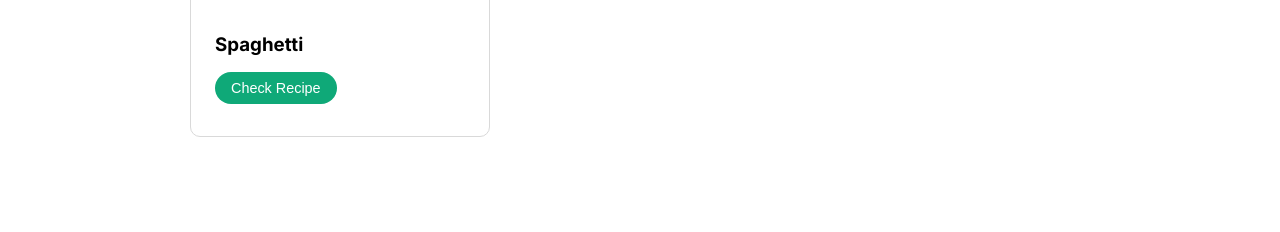
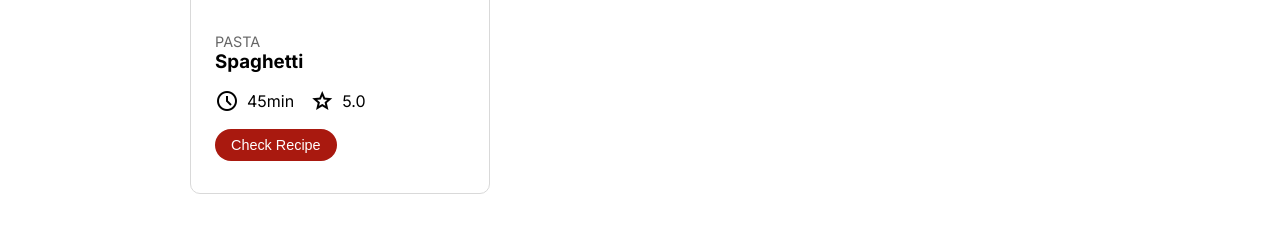
Before and after one commit to nidhiparab/recipedia, a website built with Vite: page index.html in a window 1280 px wide. Shown: the part 746-978 px from the top of the page. Built offline with nearby package versions, Linux system fonts and the light colour scheme.

Commit message:
added more info to recipe card

```diff
--- a/index.html
+++ b/index.html
@@ -6,6 +6,7 @@
   <meta name="viewport" content="width=device-width, initial-scale=1.0" />
   <title>Recipedia</title>
   <link rel="stylesheet" href="style.css" />
+  <link rel="stylesheet" href="https://fonts.googleapis.com/css2?family=Material+Symbols+Outlined:opsz,wght,FILL,GRAD@20..48,100..700,0..1,-50..200" />
 </head>
 <body>
   <div class="banner">
@@ -25,7 +26,18 @@
             alt=""
             class="recipe-card-image" />
         <div class="recipe-card-body">
-          <h3 class="recipe-card-title">Spaghetti</h3>
+          <h4 class="recipe-card-category">Pasta</h4>
+          <h3 class="recipe-card-name">Spaghetti</h3>
+          <div class="utils-flex utils-ai-c utils-gap-1">
+            <span class="utils-flex utils-ai-c utils-gap-0-5">
+              <span class="material-symbols-outlined">schedule</span>
+              <time class="recipe-card-preparation-time">45min</time>
+            </span>
+            <span class="utils-flex utils-ai-c utils-gap-0-5">
+              <span class="material-symbols-outlined ">star</span>
+              <div class="recipe-card-rating">5.0</div>
+            </span>
+          </div>
           <button class="button recipe-card-button">Check Recipe</button>
         </div>
       </div>
--- a/style.css
+++ b/style.css
@@ -1,10 +1,11 @@
 @import url('https://fonts.googleapis.com/css2?family=Inter:wght@400;700&display=swap');
 
 :root {
-  --primary: hsl(161, 84%, 36%);
-  --primary-dark: hsl(161, 84%, 26%);
-  --primary-darker: hsl(161, 84%, 16%);
+  --primary: hsl(4, 84%, 36%);
+  --primary-dark: hsl(4, 84%, 26%);
+  --primary-darker: hsl(4, 84%, 16%);
   --on-primary: white;
+
   --light-gray: hsl(0, 0%, 85%);
 }
 
@@ -45,13 +46,13 @@ main {
 }
 
 .banner-title {
+  backdrop-filter: grayscale(1) blur(2px) brightness(0.8);
+  color: white;
+  font-size: 3rem;
+  left: 3rem;
+  padding: 1rem;
   top: 50%;
-  left: 3rem;
-  font-size: 3rem;
   width: 35%;
-  color: white;
-  backdrop-filter: grayscale(1) blur(2px) brightness(0.8);
-  padding: 1rem;
 }
 
 /* Recipe card */
@@ -72,6 +73,17 @@ main {
   padding: 2rem 1.5rem;
 }
 
+.recipe-card-category {
+  text-transform: uppercase;
+  color: hsl(0, 0%, 40%);
+  font-weight: 300;
+  font-size: 0.9rem;
+}
+
+.recipe-card-name {
+  margin-bottom: 1rem;
+}
+
 .recipe-card-button {
   margin-top: 1rem;
 }
@@ -79,17 +91,17 @@ main {
 /* Button */
 
 .button {
+  background: var(--primary);
+  border-radius: 30px;
+  border: none;
+  color: var(--on-primary);
   cursor: pointer;
+  display: block;
+  font-size: 0.9rem;
   padding: 0.5rem 1rem;
-  display: block;
+  text-decoration: none;
+  transition: 200ms;
   width: fit-content;
-  background: var(--primary);
-  text-decoration: none;
-  color: var(--on-primary);
-  border-radius: 30px;
-  transition: 200ms;
-  font-size: 0.9rem;
-  border: none;
 }
 
 .button:hover {
@@ -102,6 +114,22 @@ main {
 
 /* Utility classes */
 
+.utils-flex {
+  display: flex;
+}
+
+.utils-ai-c {
+  align-items: center;
+}
+
+.utils-gap-0-5 {
+  gap: 0.5rem;
+}
+
+.utils-gap-1 {
+  gap: 1rem;
+}
+
 .utils-absolute {
   position: absolute;
 }
```
Also changed, not shown: script.js (added, +21 -0 lines).
